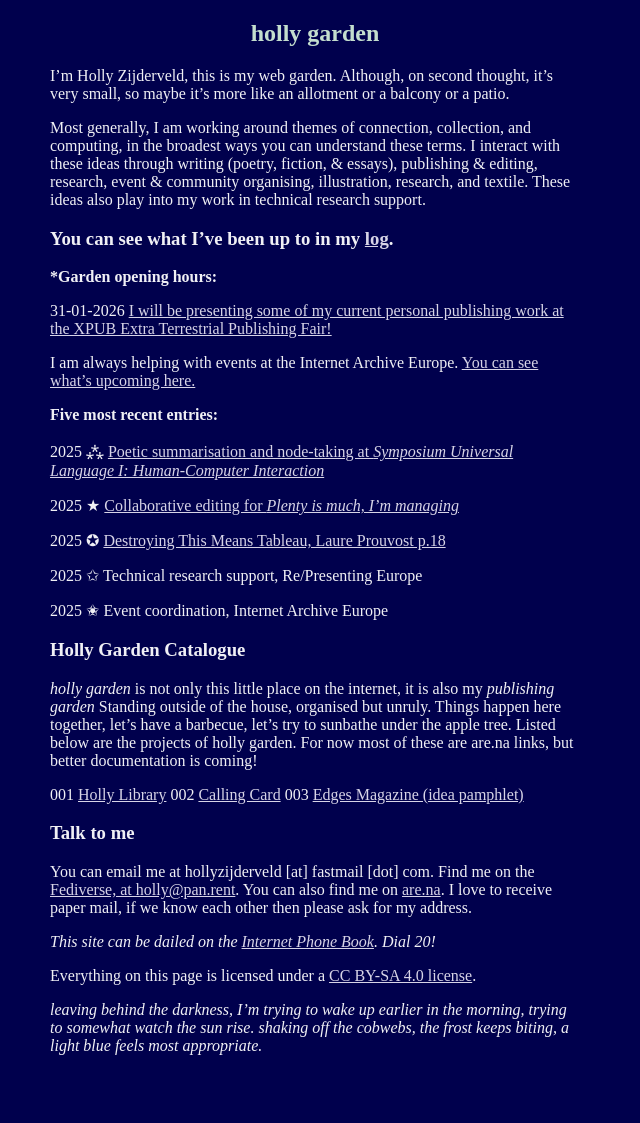
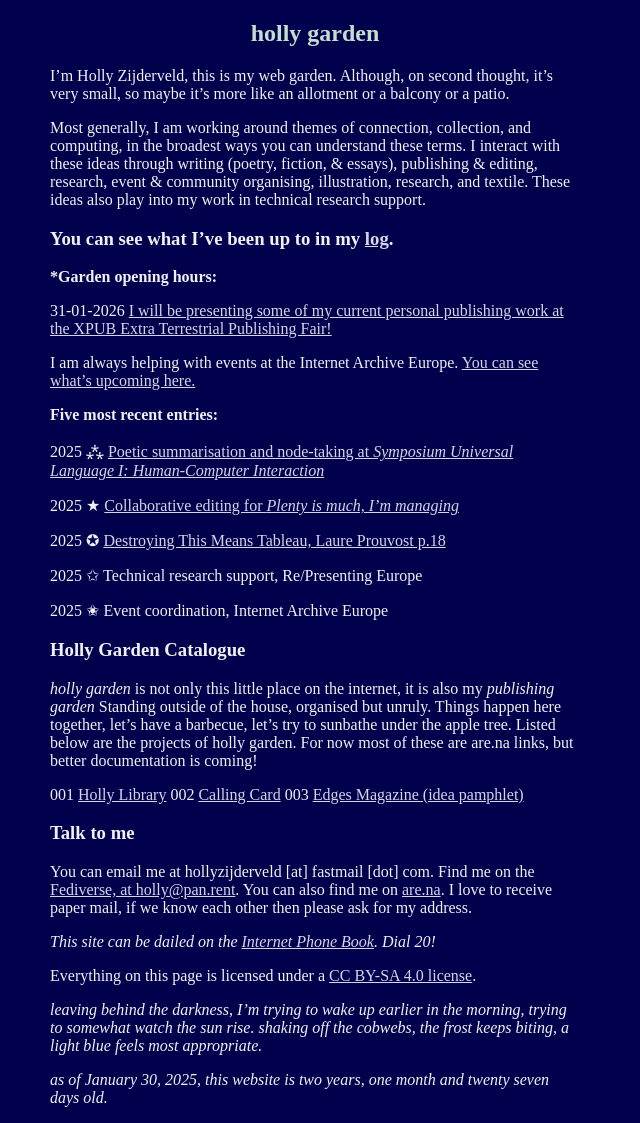
Before and after one commit to hollyz1jderveld/hollyz1jderveld.github.io, a Jekyll site: the page built from index.md, in a window 1280 px wide. Shown: the whole page, without its empty margins (0-640 px from the left). Built offline with Jekyll 4.4.1, drawn with Linux system fonts in a browser that asks for light colours; some web fonts are replaced; Markdown is read by kramdown in place of the engine named in the settings; our own code applies the rules of GitHub Pages for plain Markdown files; before the commit the page ends 1071 px from its top, so only the background shows below that.

Commit message:
Update index.md

```diff
--- a/index.md
+++ b/index.md
@@ -41,3 +41,5 @@ You can email me at hollyzijderveld [at] fastmail [dot] com. Find me on the [Fed
 Everything on this page is licensed under a [CC BY-SA 4.0 license](https://creativecommons.org/licenses/by-sa/4.0/).
 
 *leaving behind the darkness, I'm trying to wake up earlier in the morning, trying to somewhat watch the sun rise. shaking off the cobwebs, the frost keeps biting, a light blue feels most appropriate.*
+
+*as of January 30, 2025, this website is two years, one month and twenty seven days old.*
```
